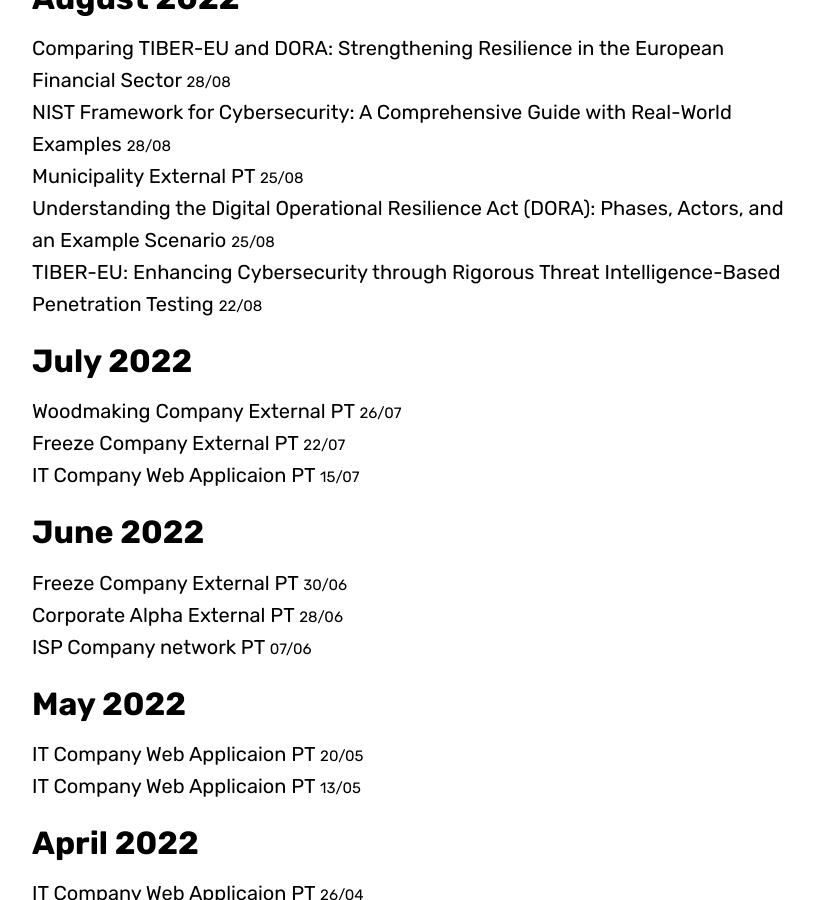
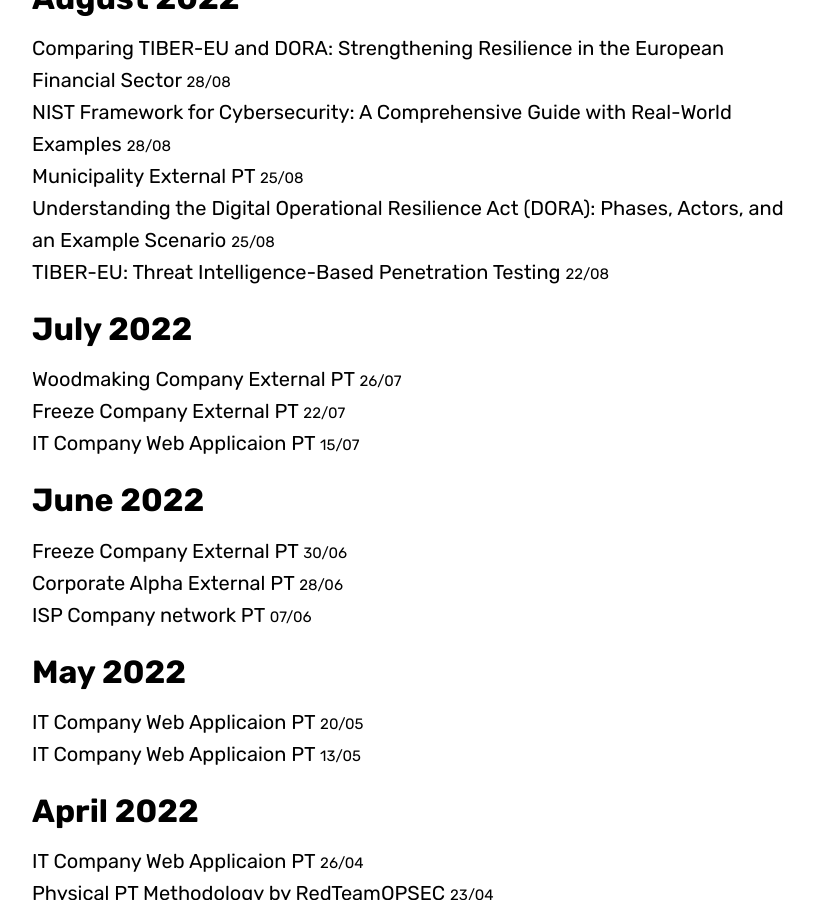
Before and after one commit to blitz0p3rations/blitz0p3rations.github.io, a Jekyll site: the page built from archive.md, in a window 1280 px wide and 900 px high, scrolled down 2988 px. Shown: the whole window, without its empty margins (224-1038 px from the left). Built offline with Jekyll 4.4.1, drawn with Linux system fonts in a browser that asks for light colours; some web fonts are replaced.

Commit message:
Update 2022-08-22-TIBER-EU.md

```diff
--- a/_posts/2022-08-22-TIBER-EU.md
+++ b/_posts/2022-08-22-TIBER-EU.md
@@ -1,8 +1,8 @@
 ---
 layout: post
-title: 'TIBER-EU: Enhancing Cybersecurity through Rigorous Threat Intelligence-Based Penetration Testing'
+title: 'TIBER-EU: Threat Intelligence-Based Penetration Testing'
 tags:
-  - None
+  - framework
 hero: https://images.unsplash.com/photo-1501167786227-4cba60f6d58f?ixlib=rb-4.0.3&ixid=M3wxMjA3fDB8MHxzZWFyY2h8Mnx8YmFua3xlbnwwfHwwfHx8MA%3D%3D&auto=format&fit=crop&w=400&q=60
 overlay: blue
 ---
```
